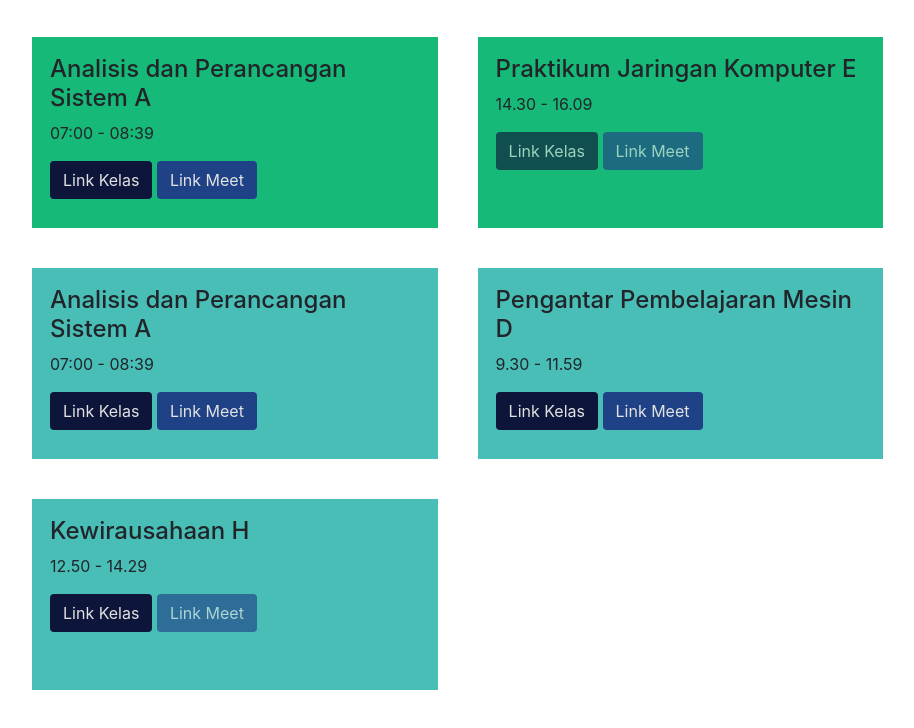
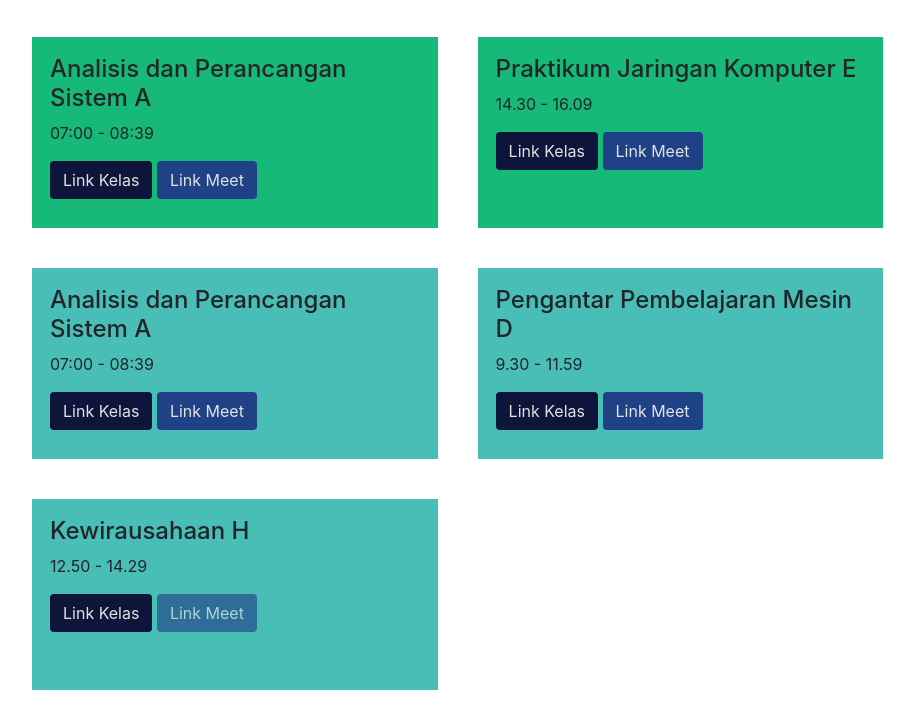
Before and after one commit to NofathZ/jadwal-kuliah, a plain HTML site: page index.html in a window 1280 px wide. Shown: the part 899-1627 px from the top of the page, without its empty margins (121-1035 px from the left). Drawn offline with nearby package versions, Linux system fonts and the light colour scheme.

Commit message:
add jarkom praktikum link

```diff
--- a/index.html
+++ b/index.html
@@ -94,8 +94,8 @@
                 <div class="content">
                     <h4>Praktikum Jaringan Komputer E</h4>
                     <p>14.30 - 16.09</p>
-                    <a class="btn btn-color disabled target="_blank" href="#" role="button" >Link Kelas</a>
-                    <a class="btn btn-clr disabled" target="_blank" href="#" role="button" target="_blank">Link Meet</a>
+                    <a class="btn btn-color" target="_blank" href="https://classroom.google.com/u/0/c/Mjk0NDA1Mjk1NTAw" role="button" >Link Kelas</a>
+                    <a class="btn btn-clr" target="_blank" href="meet.google.com/jgk-pxoh-cxi" role="button" target="_blank">Link Meet</a>
                 </div>
             </div>
 
```
